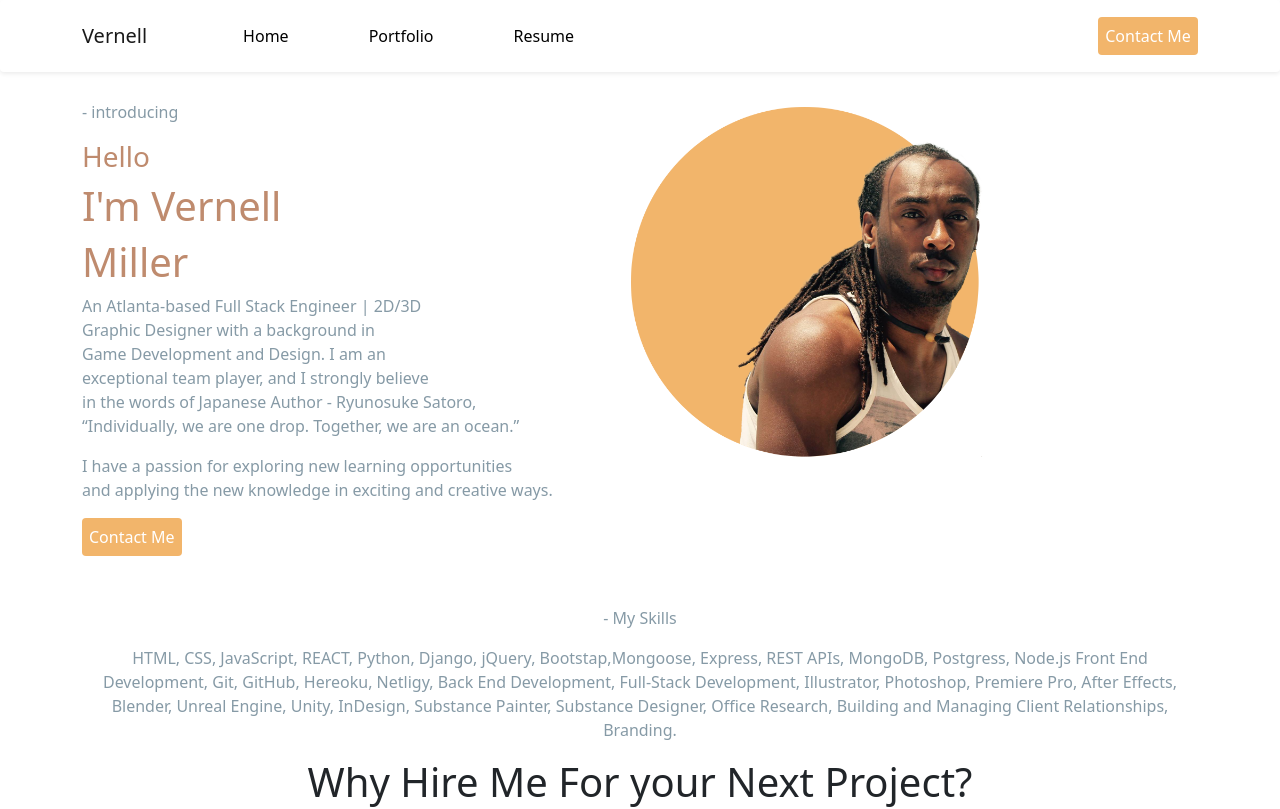
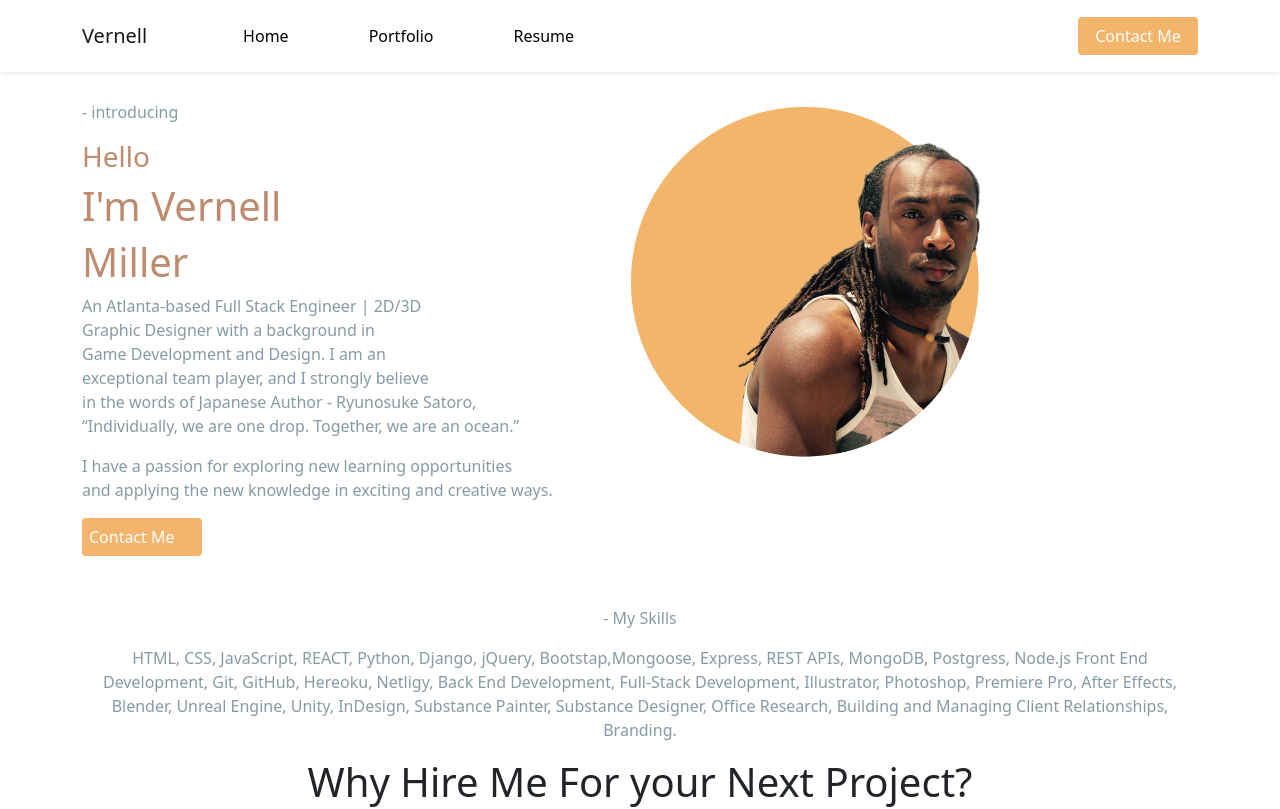
Before and after one commit to VernellMiller/react-portfolio, a React (Create React App) app: page / in a window 1280 px wide. Shown: the top 809 px of the page. Built offline with nearby package versions, Linux system fonts and the light colour scheme.

Commit message:
additional styling and hover

```diff
--- a/src/index.css
+++ b/src/index.css
@@ -37,7 +37,7 @@ code {
   background-color: #F2B56B;
   border: none;
   color: white;
-  width: 100px;
+  width: 120px;
   padding: 7px;
 }
 
@@ -76,5 +76,8 @@ footer {
 #portfolio {
   margin: 100px 0 50px 0;
   color: #BF8B6E;
+}
 
+a:hover {
+  font-size: 110%;
 }
```
